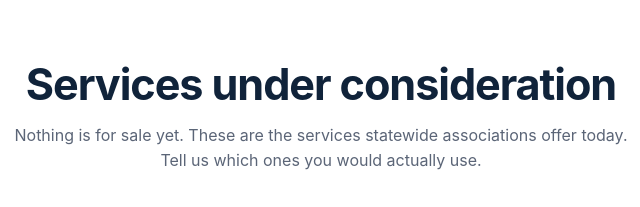
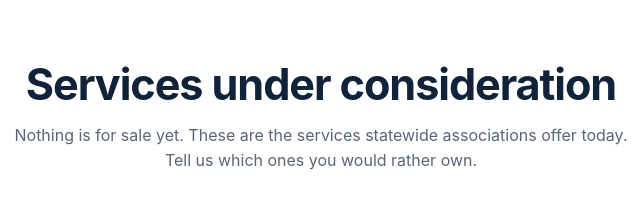
Before and after one commit to briandemsey/in-district-site, a plain HTML site: page index.html in a window 1280 px wide. Shown: the part 1720-1927 px from the top of the page, 319-959 px from the left. Drawn offline with Linux system fonts and the light colour scheme.

Commit message:
Services line: rather own
Co-Authored-By: Claude Sonnet 5.5 <noreply@anthropic.com>
Claude-Session: https://claude.ai/code/session_01RFMY63n485HboPmfTFBU1f

```diff
--- a/index.html
+++ b/index.html
@@ -220,7 +220,7 @@ footer{padding:10px 0 50px}
 
 <section class="wrap services" id="services" aria-labelledby="svc-h">
   <h2 id="svc-h">Services under consideration</h2>
-  <p class="sub2">Nothing is for sale yet. These are the services statewide associations offer today. Tell us which ones you would actually use.</p>
+  <p class="sub2">Nothing is for sale yet. These are the services statewide associations offer today. Tell us which ones you would rather own.</p>
   <div class="feat">
     <div class="feat-list" role="tablist" aria-label="Services" id="featList"></div>
     <div class="feat-panel" id="featPanel" role="tabpanel" aria-live="polite">
```
